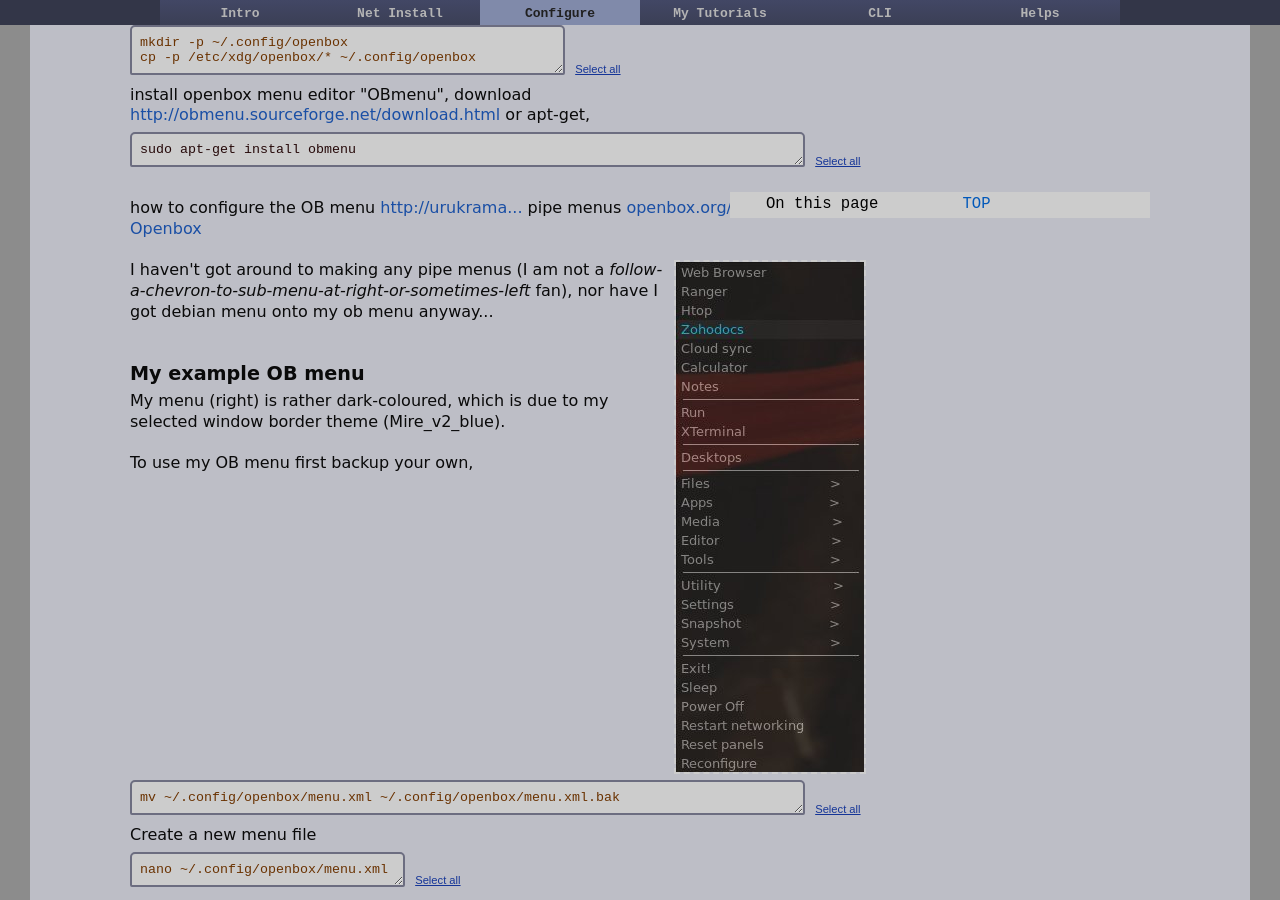
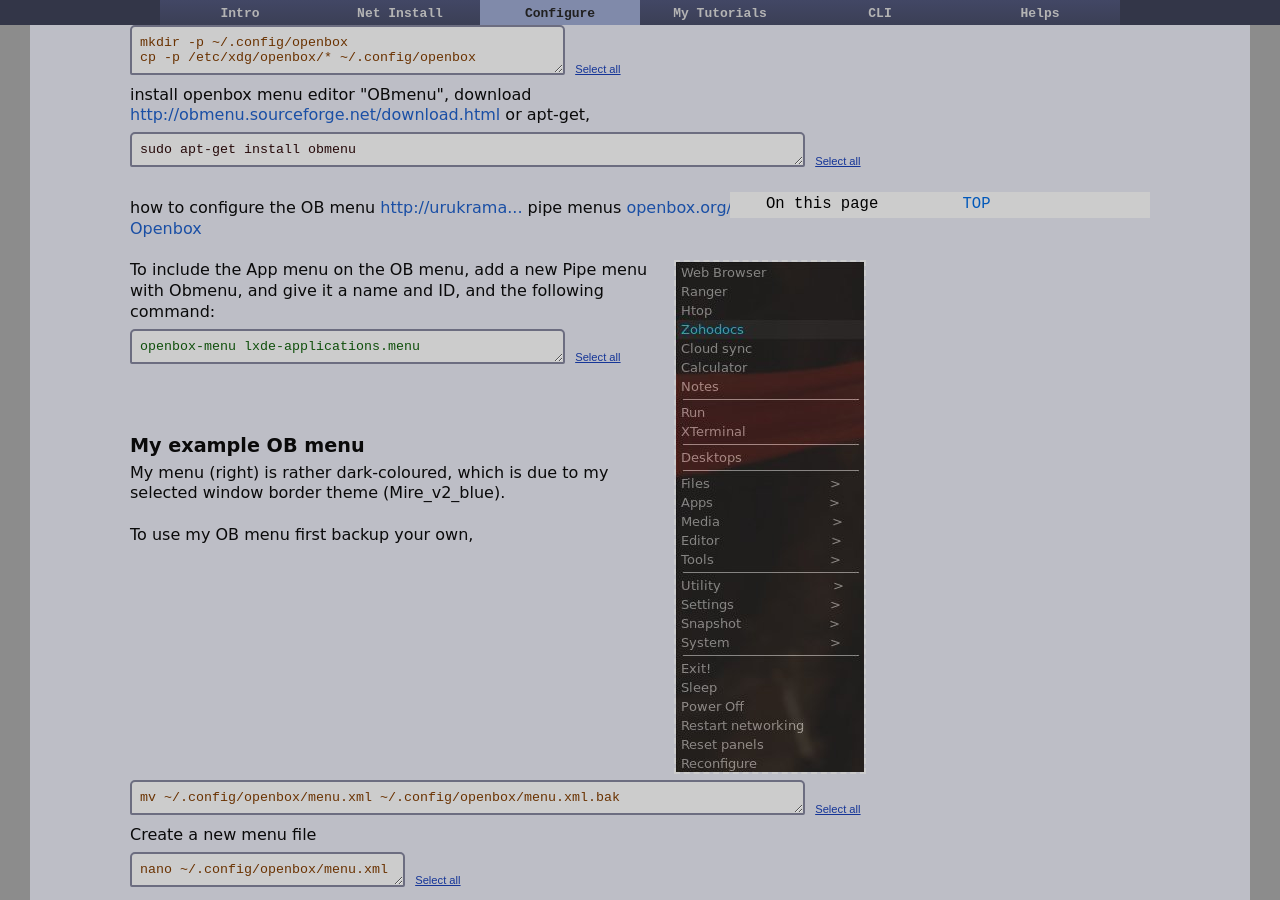
Before and after one commit to dquinton/debian-install, a Jekyll site: the page built from config/lxde-openbox.html, in a window 1280 px wide and 900 px high, scrolled down 8342 px. Built offline with Jekyll 4.4.1, drawn with Linux system fonts in a browser that asks for light colours.

Commit message:
updating pages

```diff
--- a/config/lxde-openbox.html
+++ b/config/lxde-openbox.html
@@ -468,7 +468,16 @@ Arch wiki <a href="https://wiki.archlinux.org/index.php/Openbox">Openbox</a>
 <br><br>
 <img src="{{site.baseurl}}/zimages/obmenu.jpeg" width="188" height="510" alt="my OB menu" align="right">
 
-I haven't got around to making any pipe menus (I am not a <i>follow-a-chevron-to-sub-menu-at-right-or-sometimes-left</i> fan), nor have I got debian menu onto my ob menu anyway...
+
+
+To include the App menu on the OB menu, add a new Pipe menu with Obmenu, and give it a name and ID, and the following command:
+<form>
+<textarea name="T" id="file" rows="1" cols="50">
+openbox-menu lxde-applications.menu</textarea>
+&nbsp;<input type="button" class="submitLink" value="Select all" onClick="javascript:this.form.T.focus();this.form.T.select();">
+</form>
+
+
 <br><br><br>
 
 <h3>My example OB menu</h3>
@@ -676,7 +685,7 @@ W= Super key, C= CTRL, S= Shift, A= Alt
 
 <br><br>
 <form>
-<textarea name="T" id="file" rows="44" cols="80">
+<textarea name="T" id="file" rows="45" cols="80">
 msright (desktop) 	ob menu
 W- msright(desktop)	ob menu
 W- msright(window) 	ob menu
@@ -731,7 +741,7 @@ Be very careful to keep opening and closing "keybind" or "action" or else the wh
 You can use key chains too - see <a href="http://openbox.org/wiki/Help:Bindings">the wiki page</a>.
 <br><br>
 <form>
-<textarea name="T" id="file" rows="308" cols="80">
+<textarea name="T" id="file" rows="320" cols="80">
  <!--
 
 Keybindings for desktop switching
@@ -802,6 +812,13 @@ Keybindings for windows
         <menu>client-menu</menu>
       </action>
     </keybind>
+    <keybind key="C-A-x">
+	 <keybind key="x">
+      <action name="Execute">
+        <execute>xkill</execute>
+      </action>
+    </keybind>
+    </keybind>
     <!--
 
 Keybindings for window switching
@@ -857,7 +874,9 @@ Keybindings for sending windows to different desktops
     <keybind key="A-S-c">
       <action name="MoveToCenter"/>
     </keybind>
-
+    <keybind key="A-F11">
+      <action name="ToggleFullscreen"/>
+    </keybind>
     <!--
 
 Keybindings for running applications
@@ -912,15 +931,15 @@ keybindings for LXPanel
         <command>lxpanelctl menu</command>
       </action>
     </keybind>
-    <keybind key="A-F11">
-      <action name="ToggleFullscreen"/>
-    </keybind>
+
+<!-- power off scripts -->
+
     <keybind key="W-U">
       <action name="Execute">
         <command>sh ~/scripts/poweroff</command>
       </action>
     </keybind>
-    <keybind key="XF86WakeUp">
+    <keybind key="XF86ScreenSaver">
       <action name="Execute">
         <command>sh ~/scripts/sleep</command>
       </action>
```
Also changed, not shown: other parts of config/lxde-openbox.html (+3 -2 lines).
